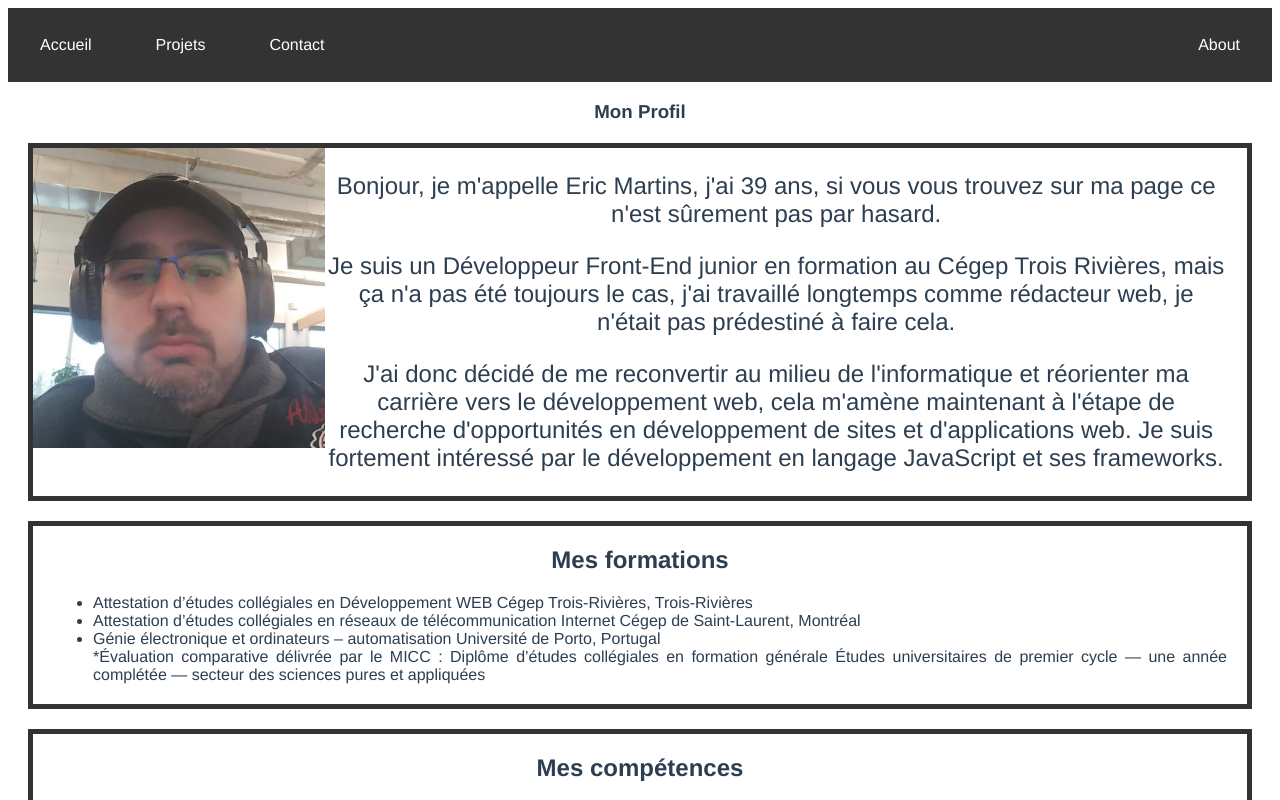
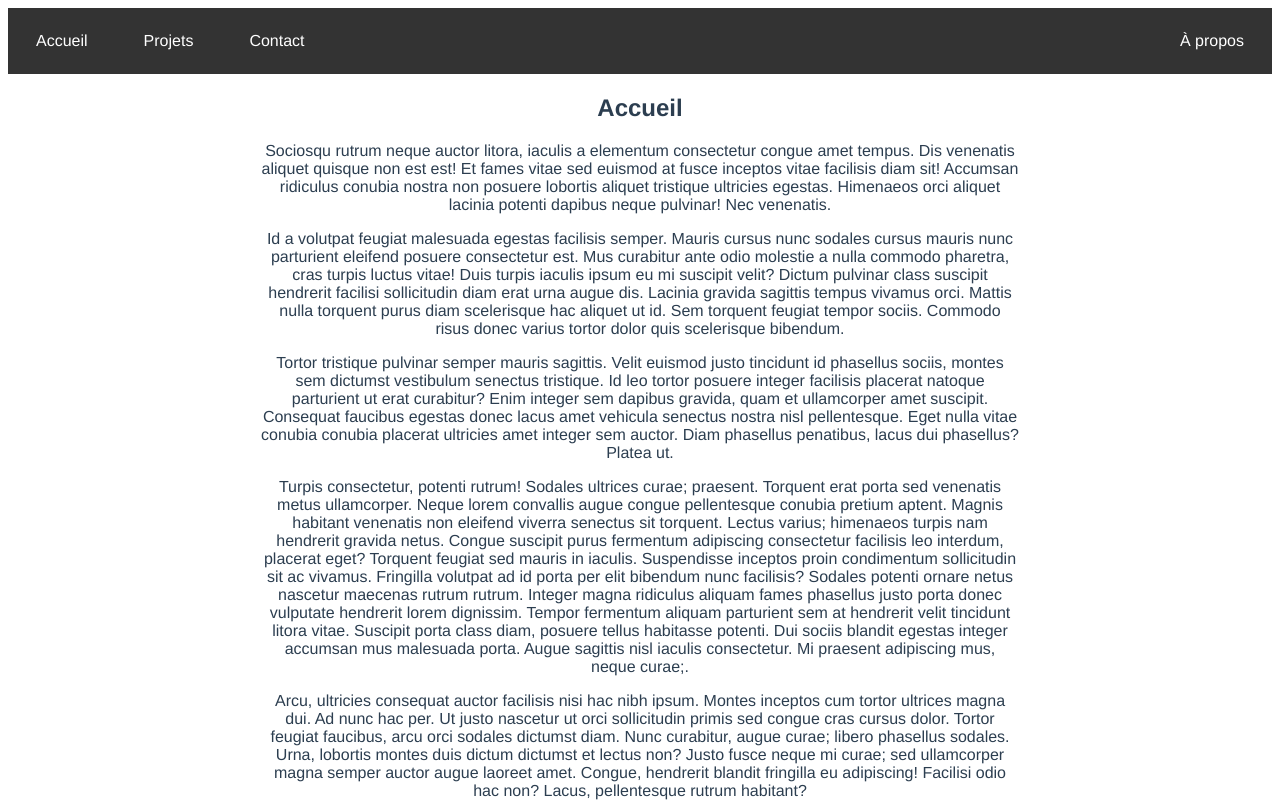
Before and after one commit to martins81-web/1017examen2ericmartins, a Vue app: page / in a window 1280 px wide. Shown: the top 800 px of the page. Built offline with nearby package versions, Linux system fonts and the light colour scheme.

Commit message:
mon mixin translate
exercice 6

```diff
--- a/src/App.vue
+++ b/src/App.vue
@@ -10,8 +10,11 @@
 <script>
 import Header from './components/Header.vue'
 import Footer from './components/Footer.vue'
+import   {mixinTranslations}  from "./mixins/mixinTranslations";
 
 export default {
+  mixins: [mixinTranslations],
+
   name: 'App',
   data () {
       return {
--- a/src/components/Header.vue
+++ b/src/components/Header.vue
@@ -3,12 +3,8 @@
   <section class="header">
     <ul>
       <div v-for="item in menu" :key="item.id+item.name">
-        <li v-if="item.name==='About'" style="float:right">
-          <router-link class="link" :to="{path:item.name}"  tag="li">{{item.name}}</router-link>
-        </li>
-        <li v-else>
-          <router-link class="link" :to="{path:item.name}" tag="li">{{item.name}}</router-link>
-        </li>
+          <router-link v-if="item.name==='about'" style="float:right" class="link" :to="{path:item.name}"  tag="li">{{item.name | translateTo(language)}}</router-link>
+          <router-link v-else class="link" :to="{path:item.name}" tag="li">{{item.name | translateTo(language)}}</router-link>
       </div>
     </ul>
   </section>
@@ -16,8 +12,10 @@
 </template>
 
 <script lang="js">
+import   {mixinTranslations}  from "../mixins/mixinTranslations";
 
-  export default  {
+export default {
+    mixins: [mixinTranslations],
     name: 'headerComponent',
     props: [],
     mounted () {
@@ -26,10 +24,10 @@
     data () {
       return {
         menu: [
-              {id:1, name: 'Accueil'},
-              {id:2, name: 'Projets'},
-              {id:3, name: 'Contact'},
-               {id:4, name: 'About'}
+              {id:1, name: 'home'},
+              {id:2, name: 'projects'},
+              {id:3, name: 'contact'},
+              {id:4, name: 'about'}
         ]
       }
     },
@@ -71,7 +69,7 @@ li, .link{
   display: block;
   color: white;
   text-align: center;
-  padding: 14px 16px;
+  padding: 24px 28px;
   text-decoration: none;
 }
 
@@ -82,4 +80,6 @@ li, .link{
    background-color: #4CAF50;
    cursor: pointer;
  }
+
+
 </style>
--- /dev/null
+++ b/src/mixins/mixinTranslations.js
@@ -0,0 +1,96 @@
+export const mixinTranslations = {
+    data () {
+        return {
+            //CHANGE LANGUAGE ***french or english***
+           language: "french"
+        }
+      },
+    en: {
+      firstName: "Firstname",
+      age: "Age",
+      lastName: "Lastname",
+      email: "Email",
+      contact: "Contact",
+      reasonOfContact: "Reason of Contact",
+      job: "Job information",
+      informations: "Informations",
+      project: "Project",
+      appointment: "Take appointment",
+      other: "Other",
+      about: "About",
+      home: "Home",
+      projects: "Projects",
+      myProjects: "My Projects",
+      visitPortugal: "Visit Portugal",
+      chuckNorrisJokes: "Chuck Norris Jokes",
+      quebecerSpotify: "Quebecer Spotify",
+      clientsContactList: "Clients Contact List",
+      veterinaryClinic: "Veterinary Clinic",
+      aboutUs: "About Us",
+      profile: "Profile",
+      skills: "My Skills",
+      studies: "My studies",
+      presentation1: "Hello, my name is Eric Martins, I am 39 years old, if you are on my page it is surely not by chance.",
+      presentation2: "I am a junior Front-End Developer in training at College Trois Rivières, but that was not always the case, I worked for a long time as a content creator, I was not predestined to do that.",
+      presentation3: "So I decided to  reorient my career towards web development, this now brings me to the stage of looking for opportunities in website and web application development. I am strongly interested in development in JavaScript language and its frameworks.",
+      formation1: "Certificate of collegial studies in WEB Development, College Trois-Rivières, Trois-Rivières",
+      formation2: "Certificate of collegial studies in Internet telecommunications networks, College de Saint-Laurent, Montreal",
+      formation3: "Electronics and Computer Engineering - Automation - University of Porto, Portugal",
+      formation31: "* Comparative evaluation issued by the MICC: College diploma in general education, Undergraduate university studies - one year completed - pure and applied science sector"
+    },
+    fr: {
+      firstName: "Prénom",
+      age: "Age",
+      lastName: "Nom",
+      email: "Courriel",
+      contact: "Contact",
+      reasonOfContact: "Raison du contact",
+      job: "Emploi",
+      informations: "Informations",
+      project: "Projet",
+      appointment: "Prise de rendez-vous",
+      other: "Autre",
+      about: "À propos",
+      home: "Accueil",
+      projects: "Projets",
+      myProjects: "Mes Projets",
+      visitPortugal: "Visitez le Portugal",
+      chuckNorrisJokes: "Les blagues de Chuck Norris",
+      quebecerSpotify: "Spotify Québécois",
+      clientsContactList: "Bottin des clients",
+      veterinaryClinic: "Clinique vétérinaire",
+      aboutUs: "À Propos de nous",
+      profile: "Profil",
+      skills: "Mes compétences",
+      studies: "Mes formations",
+      presentation1: "Bonjour, je m'appelle Eric Martins, j'ai 39 ans, si vous vous trouvez sur ma page ce n'est sûrement pas par hasard.",
+      presentation2: "Je suis un Développeur Front-End junior en formation au Cégep Trois Rivières, mais ça n'a pas été toujours le cas, j'ai travaillé longtemps comme rédacteur web, je n'était pas prédestiné à faire cela.",
+      presentation3: "J'ai donc décidé de me reconvertir au milieu de l'informatique et réorienter ma carrière vers le développement web, cela m'amène maintenant à l'étape de recherche d'opportunités en développement de sites et d'applications web. Je suis fortement intéressé par le développement en langage JavaScript et ses frameworks.",
+      formation1:"Attestation d’études collégiales en Développement WEB, Cégep Trois-Rivières, Trois-Rivières",
+      formation2: "Attestation d’études collégiales en réseaux de télécommunication Internet, Cégep de Saint-Laurent, Montréal",
+      formation3: "Génie électronique et ordinateurs – automatisation - Université de Porto, Portugal",
+      formation31: "*Évaluation comparative délivrée par le MICC : Diplôme d’études collégiales en formation générale, Études universitaires de premier cycle — une année complétée — secteur des sciences pures et appliquées"
+
+    },
+
+    filters :{
+        translateTo: function (value, language) {
+            if (language==='english'){
+                let keys= Object.keys(mixinTranslations.en);
+                for(let i=0; i<keys.length; i++){
+                    if (keys[i]===value){
+                        return mixinTranslations.en[value]
+                    }
+                }
+            } else if (language === 'french'){
+                let keys= Object.keys(mixinTranslations.fr);
+                for(let i=0; i<keys.length; i++){
+                    if (keys[i]===value){
+                        return mixinTranslations.fr[value]
+                    }
+                }
+            }
+        },
+
+    }
+  };
--- a/src/router/index.js
+++ b/src/router/index.js
@@ -10,22 +10,22 @@ Vue.use(VueRouter)
 const routes = [
   {
     path: '/',
-    name: 'Accueil',
+    name: 'home',
     component: Accueil
   },
   {
-    path: '/Accueil',
-    name: 'Accueil',
+    path: '/home',
+    name: 'home',
     component: Accueil
   },
   {
-    path: '/Projets',
-    name: 'Projets',
+    path: '/projects',
+    name: 'projects',
     component: Projet
   },
   {
-    path: '/Contact',
-    name: 'Contact',
+    path: '/contact',
+    name: 'contact',
     component: Contact
   },
   {
--- a/src/views/About.vue
+++ b/src/views/About.vue
@@ -1,7 +1,10 @@
 <template>
   <div class="about">
-    <h1>    About Us Page</h1>
-    <h5>An About Us page can be one of the most important pages on your website but it is one of the most overlooked elements on your website normally. About Us pages can highlight why you created your business, your commitment to sustainability, or you can tell the story of how your business came to be. As an important part of your website your About Us page can set you apart from your competitors in a way that can build your brand in a positive way.</h5>
+    <h1> {{"aboutUs" | translateTo(language)}}</h1>
+    <p>Sociosqu rutrum neque auctor litora, iaculis a elementum consectetur congue amet tempus. Dis venenatis aliquet quisque non est est! Et fames vitae sed euismod at fusce inceptos vitae facilisis diam sit! Accumsan ridiculus conubia nostra non posuere lobortis aliquet tristique ultricies egestas. Himenaeos orci aliquet lacinia potenti dapibus neque pulvinar! Nec venenatis.
+      </p>
+      <p>Id a volutpat feugiat malesuada egestas facilisis semper. Mauris cursus nunc sodales cursus mauris nunc parturient eleifend posuere consectetur est. Mus curabitur ante odio molestie a nulla commodo pharetra, cras turpis luctus vitae! Duis turpis iaculis ipsum eu mi suscipit velit? Dictum pulvinar class suscipit hendrerit facilisi sollicitudin diam erat urna augue dis. Lacinia gravida sagittis tempus vivamus orci. Mattis nulla torquent purus diam scelerisque hac aliquet ut id. Sem torquent feugiat tempor sociis. Commodo risus donec varius tortor dolor quis scelerisque bibendum.
+      </p>
   </div>
 </template>
 
@@ -11,3 +14,11 @@
     margin-left: 30%;
   }
 </style>
+
+<script lang="js">
+import   {mixinTranslations}  from "../mixins/mixinTranslations";
+
+export default {
+    mixins: [mixinTranslations]
+    }
+    </script>
--- a/src/views/Accueil.vue
+++ b/src/views/Accueil.vue
@@ -2,6 +2,8 @@ import { ListeForfaitsComponent } from '../../../App-voyages/src/app/liste-forfa
 <template lang="html">
 
   <section class="accueil">
+    <h1 v-if="!showProfile"> {{"home" | translateTo(language)}}</h1>
+
     <Profile v-if="showProfile" name='profile'/>
     <div class="lorem" v-else>
         <p>Sociosqu rutrum neque auctor litora, iaculis a elementum consectetur congue amet tempus. Dis venenatis aliquet quisque non est est! Et fames vitae sed euismod at fusce inceptos vitae facilisis diam sit! Accumsan ridiculus conubia nostra non posuere lobortis aliquet tristique ultricies egestas. Himenaeos orci aliquet lacinia potenti dapibus neque pulvinar! Nec venenatis.
@@ -21,8 +23,10 @@ import { ListeForfaitsComponent } from '../../../App-voyages/src/app/liste-forfa
 
 <script >
 import Profile from '../views/Profile.vue'
+import   {mixinTranslations}  from "../mixins/mixinTranslations";
 
-  export default  {
+export default {
+    mixins: [mixinTranslations],
     name: 'accueil',
     props: [],
     components: {
@@ -44,7 +48,8 @@ import Profile from '../views/Profile.vue'
 
     },
     created() {
-      let loggedIn = true;
+      //SIMULATE LOGIN
+      let loggedIn = false;
 
       if (loggedIn) {
           this.showProfile = true;
--- a/src/views/Contact.vue
+++ b/src/views/Contact.vue
@@ -1,24 +1,24 @@
 <template lang="html">
 
   <section class="contact">
-    <h1>Contact</h1>
+    <h1>{{'contact' | translateTo(language)}}</h1>
     <form class="form">
       <div  class='item'>
-        <label>Nom </label>
-        <input type="text" name="lastname" placeholder="Nom" />
+        <label> {{'lastName' | translateTo(language)}} </label>
+        <input type="text" name="lastname"  />
       </div>
       <div  class='item'>
-        <label>Prénom </label>
-        <input type="text" name="firstname" placeholder="Prénom" />
+        <label>{{'firstName' | translateTo(language)}} </label>
+        <input type="text" name="firstname"  />
       </div>
       <div  class='item'>
-        <label>Courriel </label>
-        <input type="text" name="email" placeholder="Courriel" />
+        <label>{{'email' | translateTo(language)}} </label>
+        <input type="text" name="email"  />
       </div>
       <div  class='item'>
-        <label>Raison du contact </label>
+        <label>{{'reasonOfContact' | translateTo(language)}} </label>
         <select class="sel" name="categorie">
-            <option v-for="(option, i) in dropdownOptions" :key="i"> {{ option }}</option>
+            <option v-for="(option, i) in dropdownOptions" :key="i"> {{ option | translateTo(language) }}</option>
         </select>
       </div>
     </form>
@@ -27,8 +27,10 @@
 </template>
 
 <script lang="js">
+import   {mixinTranslations}  from "../mixins/mixinTranslations";
 
-  export default  {
+export default {
+    mixins: [mixinTranslations],
     name: 'contact',
     props: [],
     mounted () {
@@ -37,12 +39,12 @@
     data () {
       return {
           dropdownOptions: [
-              "Emploi",
-              "Informations",
-              "Projet",
-              "Prise de rendez-vous",
-              "Autre"
-          ]
+              "job",
+              "informations",
+              "project",
+              "appointment",
+              "other"
+          ],
       }
     },
     methods: {
--- a/src/views/Profile.vue
+++ b/src/views/Profile.vue
@@ -1,40 +1,33 @@
 <template lang="html">
 
   <section class="profile">
-          <h1>Mon Profil</h1>
+          <h1>{{ "profile" | translateTo(language)}}</h1>
 
     <div class="post-container">
     <div class="post-thumb"><img src="../assets/eric.jpg" height="300px"/></div>
     <div class="post-content">
       <div class="presentation">
-        <p>Bonjour, je m'appelle Eric Martins, j'ai 39 ans, si vous vous trouvez sur ma page ce n'est sûrement pas par hasard.</p>
-        <p>Je suis un Développeur Front-End junior en formation au Cégep Trois Rivières, mais ça n'a pas été toujours le cas, j'ai travaillé longtemps comme rédacteur web, je n'était pas prédestiné à faire cela.</p>
-        <p>J'ai donc décidé de me reconvertir au milieu de l'informatique et réorienter ma carrière vers le développement web, cela m'amène maintenant à l'étape de recherche d'opportunités en développement de sites et d'applications web. Je suis fortement intéressé par le développement en langage JavaScript et ses frameworks.</p>   </div>
+        <p>{{'presentation1' | translateTo(language)}}</p>
+        <p>{{'presentation2' | translateTo(language)}}</p>
+        <p>{{'presentation3' | translateTo(language)}}</p>
       </div>
     </div>
-
+    </div>
     <div class="post-container ">
-      <h2>Mes formations</h2>
+      <h2>{{ "studies" | translateTo(language)}}</h2>
         <div class="formations">
           <ul>
-            <li>Attestation d’études collégiales en Développement WEB
-            Cégep Trois-Rivières, Trois-Rivières</li>
-
-            <li>Attestation d’études collégiales en réseaux de télécommunication Internet
-            Cégep de Saint-Laurent, Montréal</li>
-
-            <li>Génie électronique et ordinateurs – automatisation
-            Université de Porto, Portugal<br>
-            *Évaluation comparative délivrée par le MICC :
-            Diplôme d’études collégiales en formation générale
-            Études universitaires de premier cycle — une année complétée — secteur des sciences pures et appliquées</li>
+            <li>{{ "formation1" | translateTo(language)}}</li>
+            <li>{{ "formation2" | translateTo(language)}}</li>
+            <li>{{ "formation3" | translateTo(language)}}<br>
+            {{ "formation31" | translateTo(language)}}</li>
 
           </ul>
         </div>
     </div>
 
     <div class="post-container ">
-      <h2>Mes compétences</h2>
+      <h2> {{ "skills" | translateTo(language)}}</h2>
         <div class="formations">
           <ul>
             <li v-for="competence in competences" :key="competence">{{competence}}</li>
@@ -47,8 +40,10 @@
 </template>
 
 <script lang="js">
+import   {mixinTranslations}  from "../mixins/mixinTranslations";
 
-  export default  {
+export default {
+    mixins: [mixinTranslations],
     name: 'profile',
     props: [],
     mounted () {
--- a/src/views/Projet.vue
+++ b/src/views/Projet.vue
@@ -1,27 +1,29 @@
 <template lang="html">
 
   <section class="projet">
-    <h1>Mes projets</h1>
+    <h1> {{"myProjects" | translateTo(language)}}</h1>
 
      <ul class='projets'>
-        <li v-for="(projet, i) in projets" :key="i"> <a :href="projet.link" target="_blank"> {{ projet.name }}</a> </li>
+        <li v-for="(projet, i) in projets" :key="i"> <a :href="projet.link" target="_blank"> {{ projet.name | translateTo(language)}}</a> </li>
     </ul>
   </section>
 
 </template>
 
 <script lang="js">
+import   {mixinTranslations}  from "../mixins/mixinTranslations";
 
-  export default  {
+export default {
+    mixins: [mixinTranslations],
     name: 'projet',
     data() {
       return {
           projets: [
-              {name:"Visitez le Portugal",link:"https://martins81-web.github.io/AEC_Front_End/Integration1/Projet%20final/"},
-              {name:"Chuck Norris Jokes",link:"https://martins81-web.github.io/AEC_Front_End/Programmation2React/chuck-norris/build/"},
-              {name:"Spotify Québécois",link:"https://martins81-web.github.io/AEC_Front_End/Programmation2React/spotify-quebecois/build/"},
-              {name:"Bottin des clients",link:"https://martins81-web.github.io/AEC_Front_End/Programmation2React/bottin-clients/build/"},
-              {name:"Clinique vétérinaire",link:"https://cliniqueveterinairemartins.me/"},
+              {name:"visitPortugal",link:"https://martins81-web.github.io/AEC_Front_End/Integration1/Projet%20final/"},
+              {name:"chuckNorrisJokes",link:"https://martins81-web.github.io/AEC_Front_End/Programmation2React/chuck-norris/build/"},
+              {name:"quebecerSpotify",link:"https://martins81-web.github.io/AEC_Front_End/Programmation2React/spotify-quebecois/build/"},
+              {name:"clientsContactList",link:"https://martins81-web.github.io/AEC_Front_End/Programmation2React/bottin-clients/build/"},
+              {name:"veterinaryClinic",link:"https://cliniqueveterinairemartins.me/"},
           ]
       }
   },
@@ -46,6 +48,9 @@
 
   }
   .projets{
-    text-align: justify;
+  }
+  ul {
+    list-style-type: none;
+    padding: 0;
   }
 </style>
```
Also changed, not shown: src/main.js (+4 -3 lines). Lines whose indentation alone changed are shown as unchanged.
